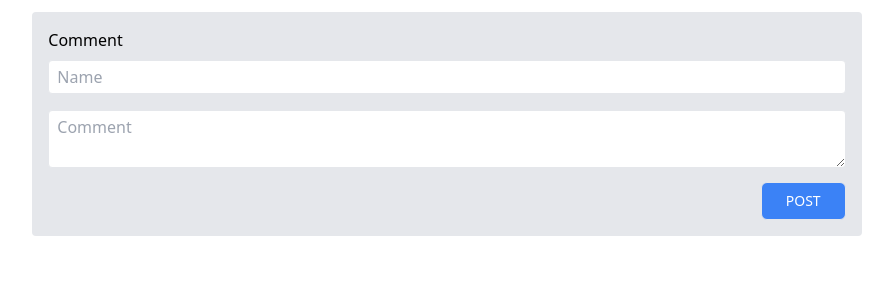
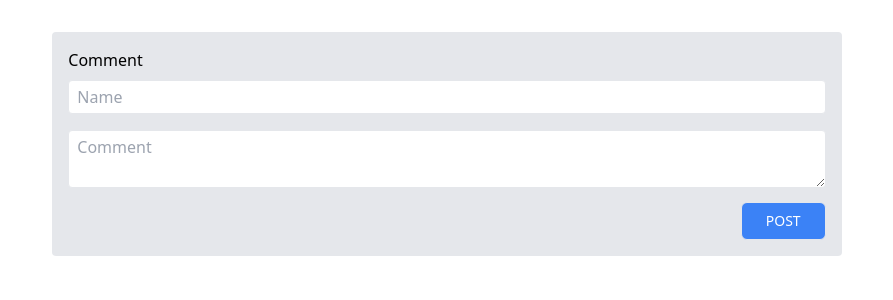
Before and after one commit to lalitmee/comments-and-replies, a React (Vite) app: page / in a window 1280 px wide. Shown: the top 300 px of the page, without its empty margins (193-1086 px from the left). Built offline with nearby package versions, Linux system fonts and the light colour scheme.

Commit message:
feat(padding): update the padding of container

```diff
--- a/src/App.jsx
+++ b/src/App.jsx
@@ -128,7 +128,7 @@ function App() {
   };
 
   return (
-    <div className="mx-auto md:w-full lg:w-8/12 xl:w-8/12 2xl:w-6/12 bg-white p-3">
+    <div className="mx-auto md:w-full lg:w-8/12 xl:w-8/12 2xl:w-6/12 bg-white p-8">
       <Comment onPost={onPost} editable />
       <div className="mt-4">
         {comments.length > 0 && (
```
